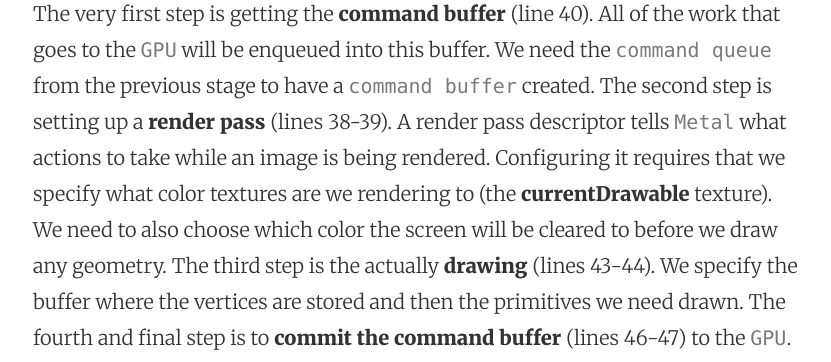
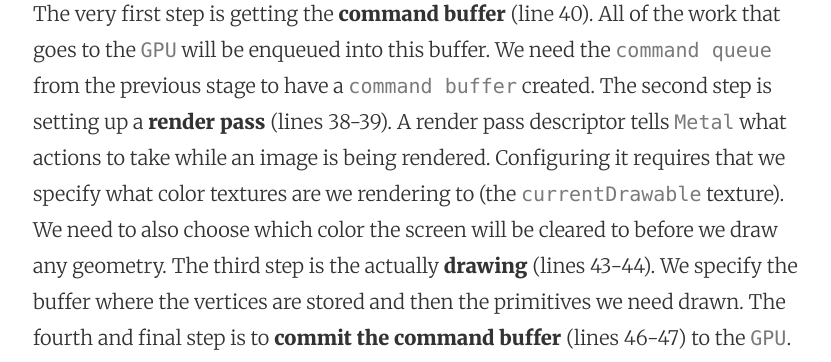
Before and after one commit to mhorga/mhorga.github.io, a Jekyll site: the page built from _posts/2016-02-01-using-metalkit-part-4.markdown, in a window 1280 px wide. Shown: the part 3984-4346 px from the top of the page, without its empty margins (223-1054 px from the left). Built offline with Jekyll 4.4.1, drawn with Linux system fonts in a browser that asks for light colours.

Commit message:
Post update: Using MetalKit part 4

```diff
--- a/_posts/2016-02-01-using-metalkit-part-4.markdown
+++ b/_posts/2016-02-01-using-metalkit-part-4.markdown
@@ -23,7 +23,7 @@ Next, let's look at the second stage of building a `Metal` application, the __Dr
 
 ![alt text](https://github.com/Swiftor/Metal/raw/master/images/part4_3.png "3")
 
-The very first step is getting the __command buffer__ (line 40). All of the work that goes to the `GPU` will be enqueued into this buffer. We need the `command queue` from the previous stage to have a `command buffer` created. The second step is setting up a __render pass__ (lines 38-39). A render pass descriptor tells `Metal` what actions to take while an image is being rendered. Configuring it requires that we specify what color textures are we rendering to (the __currentDrawable__ texture). We need to also choose which color the screen will be cleared to before we draw any geometry. The third step is the actually __drawing__ (lines 43-44). We specify the buffer where the vertices are stored and then the primitives we need drawn. The fourth and final step is to __commit the command buffer__ (lines 46-47) to the `GPU`. When calling `commit`, the `command buffer` gets encoded, sent to the end of the command queue, and executed on the `GPU` when its time comes.
+The very first step is getting the __command buffer__ (line 40). All of the work that goes to the `GPU` will be enqueued into this buffer. We need the `command queue` from the previous stage to have a `command buffer` created. The second step is setting up a __render pass__ (lines 38-39). A render pass descriptor tells `Metal` what actions to take while an image is being rendered. Configuring it requires that we specify what color textures are we rendering to (the `currentDrawable` texture). We need to also choose which color the screen will be cleared to before we draw any geometry. The third step is the actually __drawing__ (lines 43-44). We specify the buffer where the vertices are stored and then the primitives we need drawn. The fourth and final step is to __commit the command buffer__ (lines 46-47) to the `GPU`. When calling `commit`, the `command buffer` gets encoded, sent to the end of the command queue, and executed on the `GPU` when its time comes.
 
 I hope this part of the tutorial brought more clarity to understanding general topics such as the `graphics pipeline` and the `Metal pipeline`. I look forward to returning back to more coding in the next part of this tutorial.
 
```
